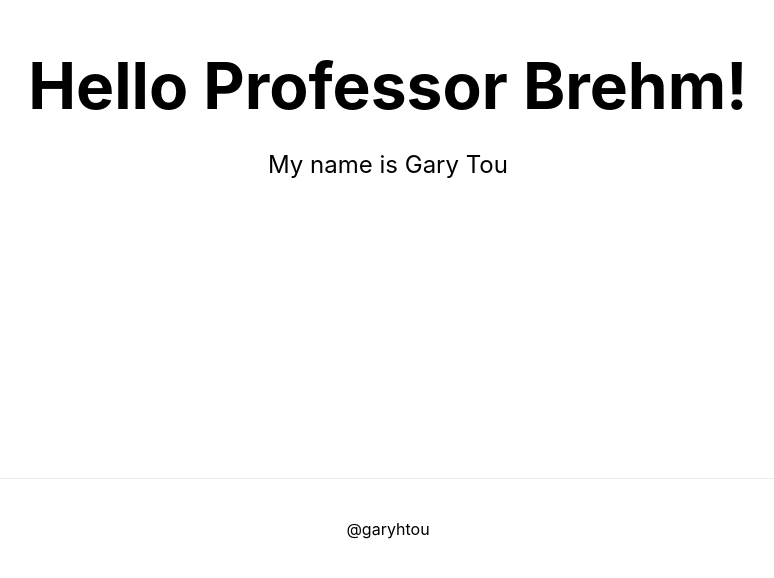
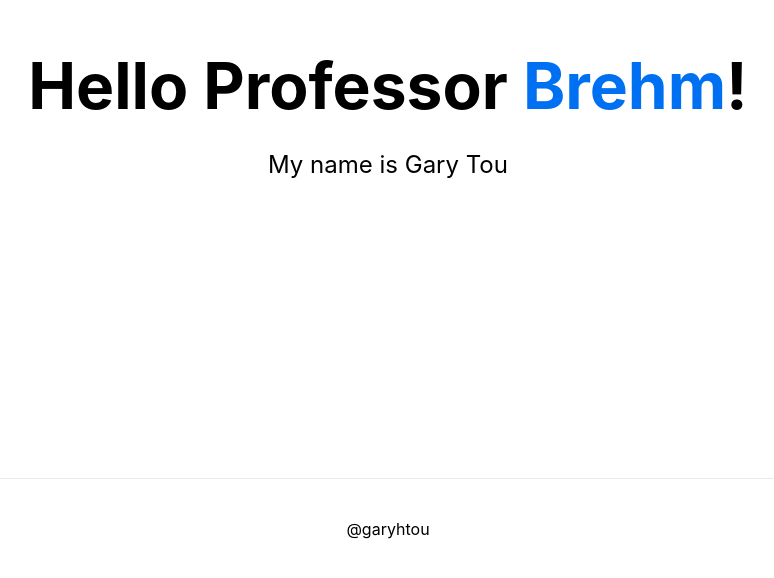
Before and after one commit to garyhtou/PROG109, a Next.js app: page / in a window 1280 px wide. Shown: the part 222-800 px from the top of the page, without its empty margins (252-1026 px from the left). Built offline with nearby package versions, Linux system fonts and the light colour scheme.

Commit message:
add blue

```diff
--- a/styles/Home.module.css
+++ b/styles/Home.module.css
@@ -35,7 +35,7 @@
 	align-items: center;
 }
 
-.title a {
+.title span {
 	color: #0070f3;
 	text-decoration: none;
 }
```
